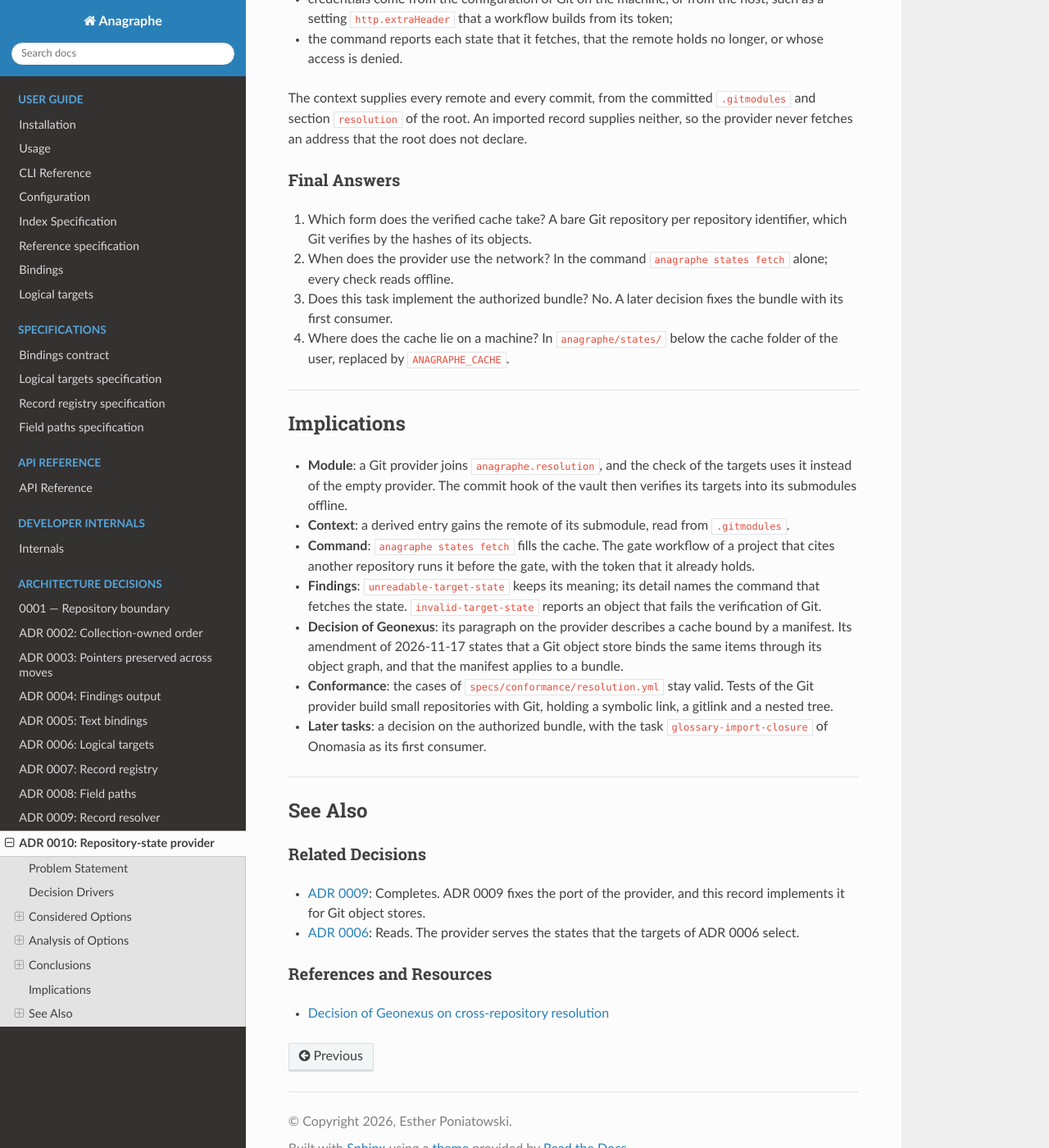
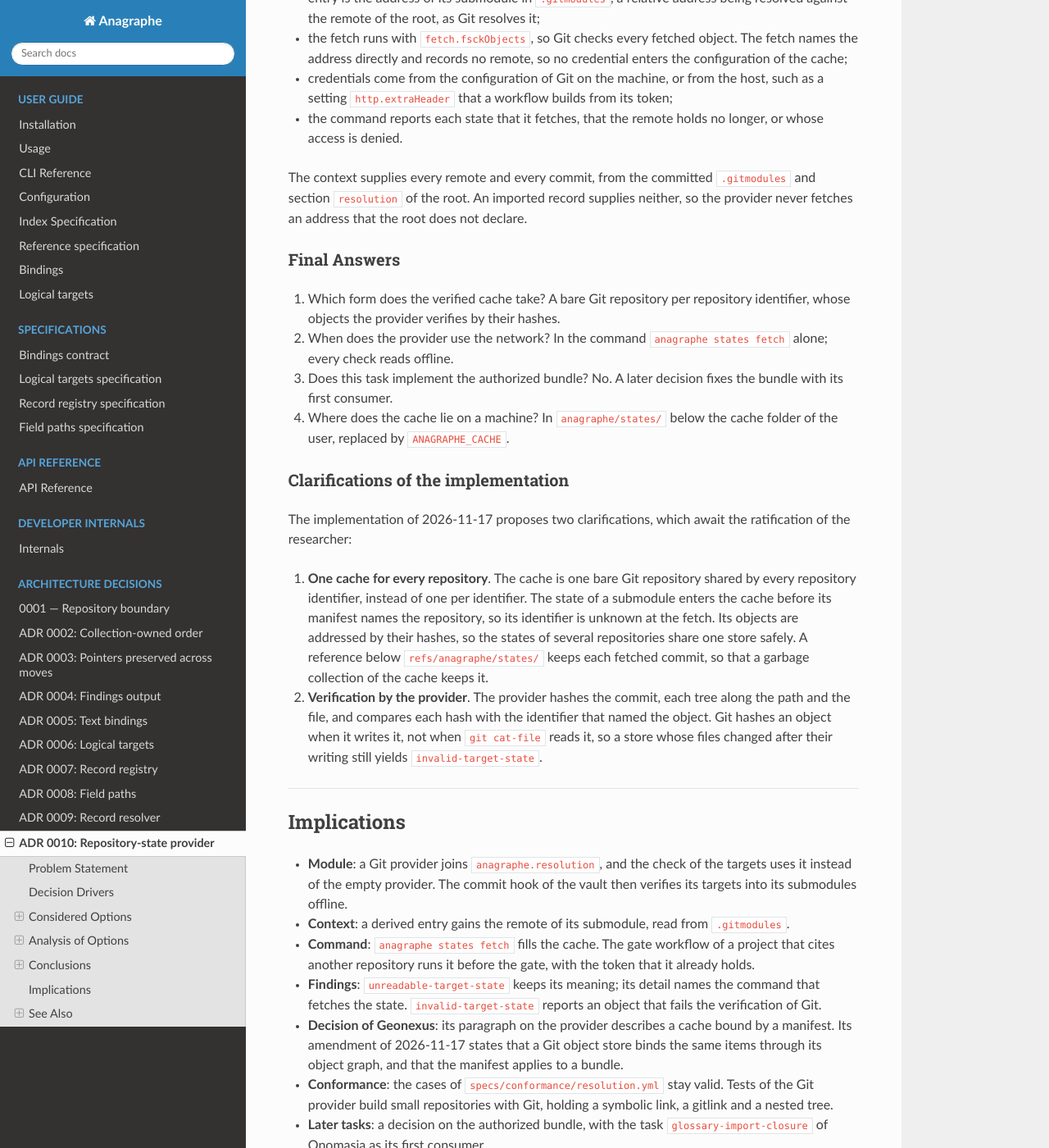
Before and after one commit to esther-poniatowski/anagraphe, a Sphinx documentation site: the page built from docs/adr/0010-state-provider.md, in a window 1280 px wide and 1400 px high, scrolled down 5460 px. Shown: the whole window at 82% size. Built offline with Sphinx 7.4.7 and the Read the Docs theme 3.1.0, drawn with Linux system fonts in a browser that asks for light colours; some of the changed text lies outside the part shown.

Commit message:
docs(adr): Clarify the verification and the cache ###################################################
Correct and clarify ADR 0010:
  - Git hashes an object when it writes it, so the provider hashes
    each object that it reads
  - two clarifications of the implementation await ratification: one
    cache for every repository, and the verification by the provider
######################################################################

Signed-off-by: Esther Poniatowski <esther.poniatowski@ens.psl.eu>
Co-Authored-By: Claude Opus 5.5 <noreply@anthropic.com>

```diff
--- a/docs/adr/0010-state-provider.md
+++ b/docs/adr/0010-state-provider.md
@@ -2,7 +2,8 @@
 
 **Status**: Accepted by the researcher on 2026-11-17, with the four proposed answers; proposed on
 the same day. The record answers the task `record-state-provider` of the
-[task list of Geonexus][geonexus-todo].
+[task list of Geonexus][geonexus-todo]. Two clarifications of the implementation await ratification,
+under "Clarifications of the implementation".
 
 ---
 
@@ -27,9 +28,11 @@ provider:
 
 A selected state is a full commit. A Git commit identifier is the hash of the commit object, which
 names its tree by the hash of the tree, and each tree names its entries by their hashes. Therefore,
-every Git object store holding a commit yields the same bytes for each path of it, and Git verifies
-them while it reads them. That property holds for the clone of a submodule, a declared local clone
-and a fetched copy alike.
+every Git object store holding a commit yields the same bytes for each path of it. A reader that
+hashes each object it reads, and compares the hash with the identifier that named the object,
+verifies those bytes. That property holds for the clone of a submodule, a declared local clone and
+a fetched copy alike. Git computes the identifier of an object when it writes the object, as during
+a fetch, whereas `git cat-file` returns an object without hashing it again.
 
 Three measured facts of the workspace bear on the design:
 
@@ -107,8 +110,8 @@ Three measured facts of the workspace bear on the design:
 #### Form of the cache
 
 1. **Git object store**
-   - Pros: Git verifies each object by its hash while it reads it, so the cache needs no manifest
-     and no verification code of its own. A fetch of depth one holds the commit and its whole
+   - Pros: the identifier of each object is its hash, so the provider verifies an object by hashing
+     it, and the cache needs no manifest. A fetch of depth one holds the commit and its whole
      tree. The provider reads a clone and the cache through one code path.
    - Cons: the provider depends on the Git command. The cache binds the repository identifier,
      the commit and the digests through the object graph, not through the manifest that the
@@ -236,14 +239,30 @@ address that the root does not declare.
 ### Final Answers
 
 1. Which form does the verified cache take?
-   A bare Git repository per repository identifier, which Git verifies by the hashes of its
-   objects.
+   A bare Git repository per repository identifier, whose objects the provider verifies by their
+   hashes.
 2. When does the provider use the network?
    In the command `anagraphe states fetch` alone; every check reads offline.
 3. Does this task implement the authorized bundle?
    No. A later decision fixes the bundle with its first consumer.
 4. Where does the cache lie on a machine?
    In `anagraphe/states/` below the cache folder of the user, replaced by `ANAGRAPHE_CACHE`.
+
+### Clarifications of the implementation
+
+The implementation of 2026-11-17 proposes two clarifications, which await the ratification of the
+researcher:
+
+1. **One cache for every repository**. The cache is one bare Git repository shared by every
+   repository identifier, instead of one per identifier. The state of a submodule enters the cache
+   before its manifest names the repository, so its identifier is unknown at the fetch. Its objects
+   are addressed by their hashes, so the states of several repositories share one store safely. A
+   reference below `refs/anagraphe/states/` keeps each fetched commit, so that a garbage collection
+   of the cache keeps it.
+2. **Verification by the provider**. The provider hashes the commit, each tree along the path and
+   the file, and compares each hash with the identifier that named the object. Git hashes an
+   object when it writes it, not when `git cat-file` reads it, so a store whose files changed after
+   their writing still yields `invalid-target-state`.
 
 ---
 
```
